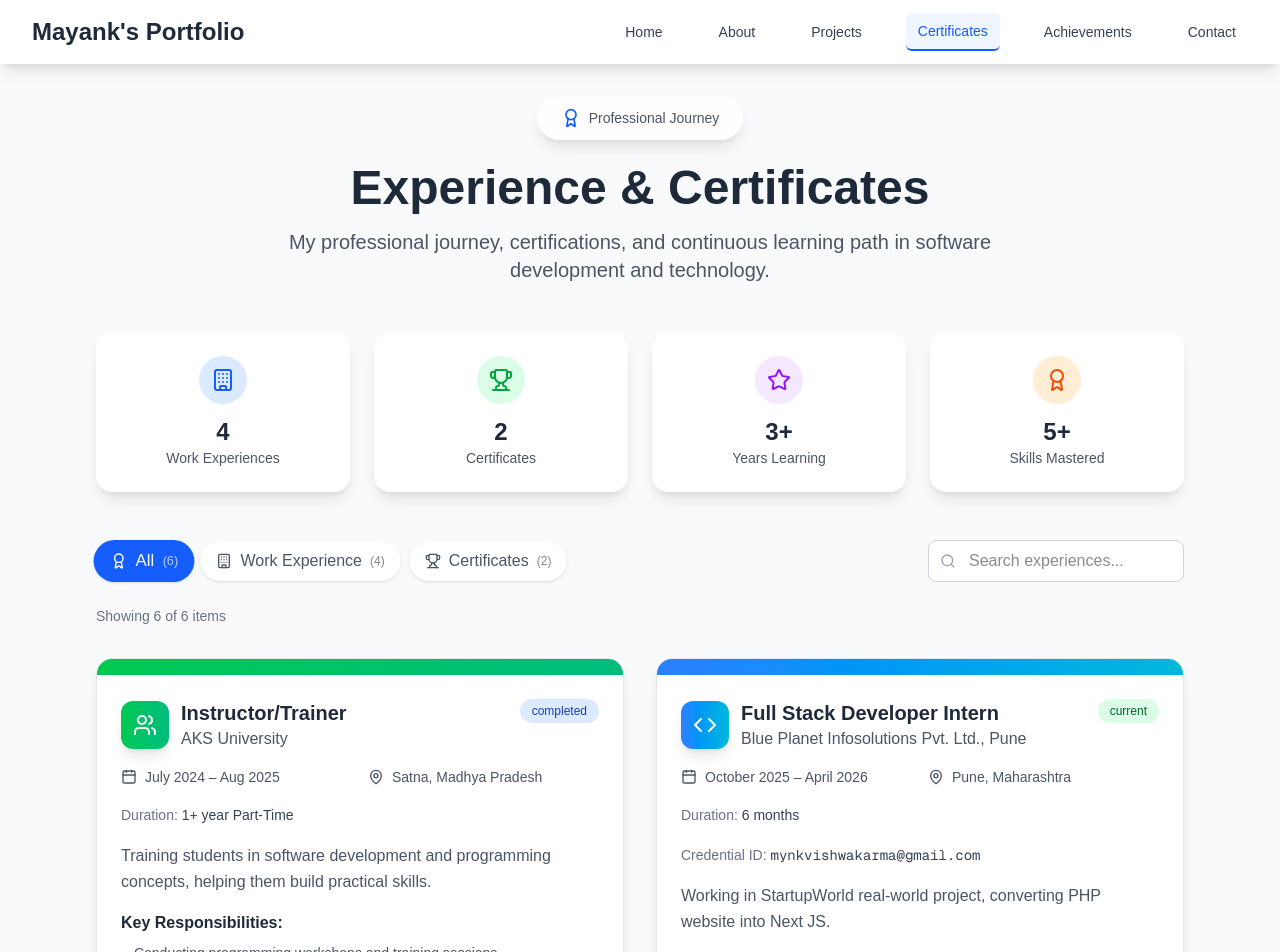
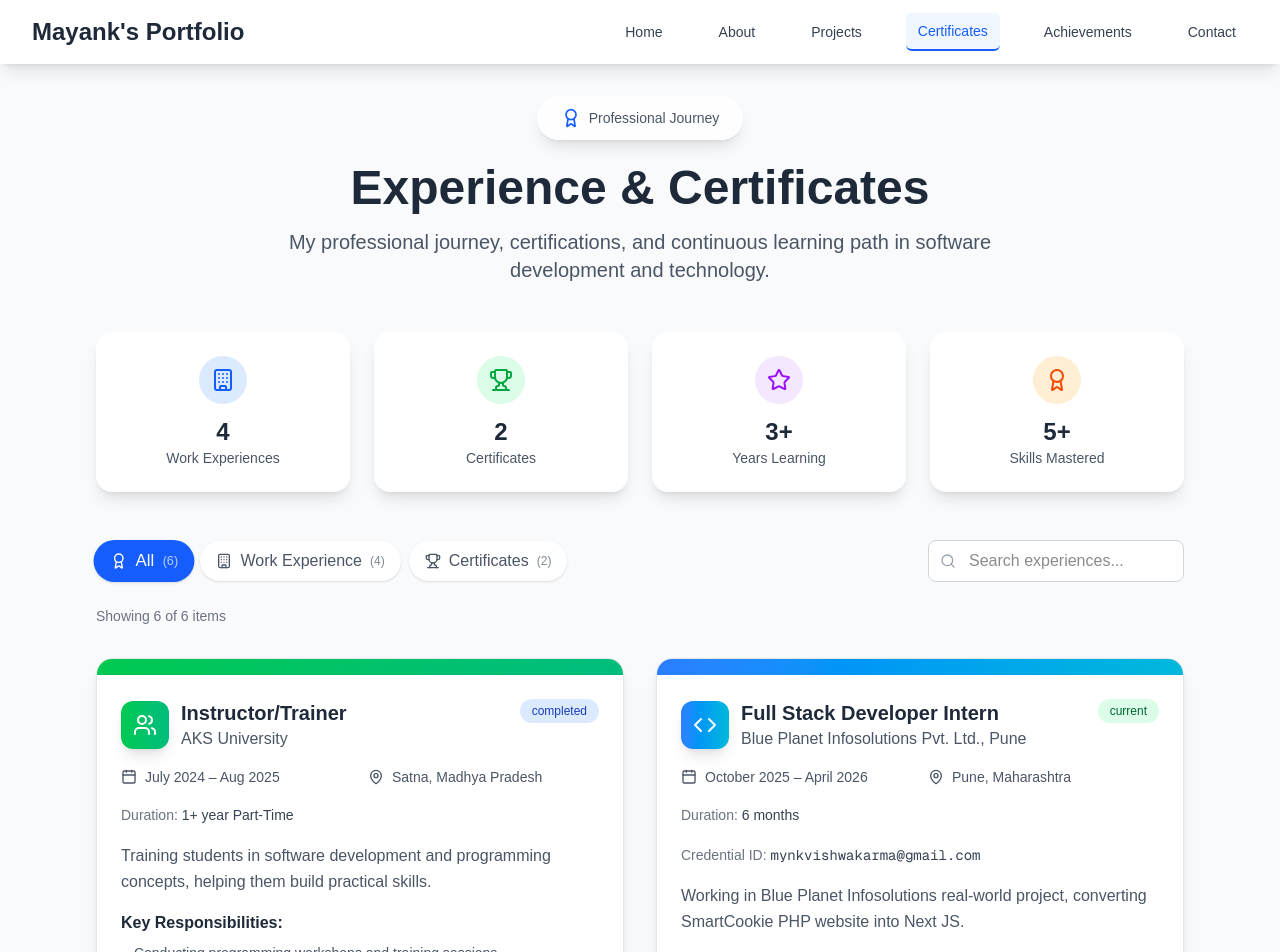
Before and after one commit to mynkvishwakarma/Mayank-s-Portfolio, a Next.js app: page /module/certificates in a window 1280 px wide. Shown: the top 952 px of the page. Built offline with nearby package versions, Linux system fonts and the light colour scheme.

Commit message:
Update...

```diff
--- a/src/app/module/certificates/page.tsx
+++ b/src/app/module/certificates/page.tsx
@@ -130,7 +130,7 @@ export default function Certificates() {
       period: 'October 2025 – April 2026',
       duration: '6 months',
       location: 'Pune, Maharashtra',
-      description: 'Working in StartupWorld real-world project, converting PHP website into Next JS.',
+      description: 'Working in Blue Planet Infosolutions real-world project, converting SmartCookie PHP website into Next JS.',
       responsibilities: [
         'Developing automation tools for department workflows',
         'Collaborating with faculty on software solutions',
```
